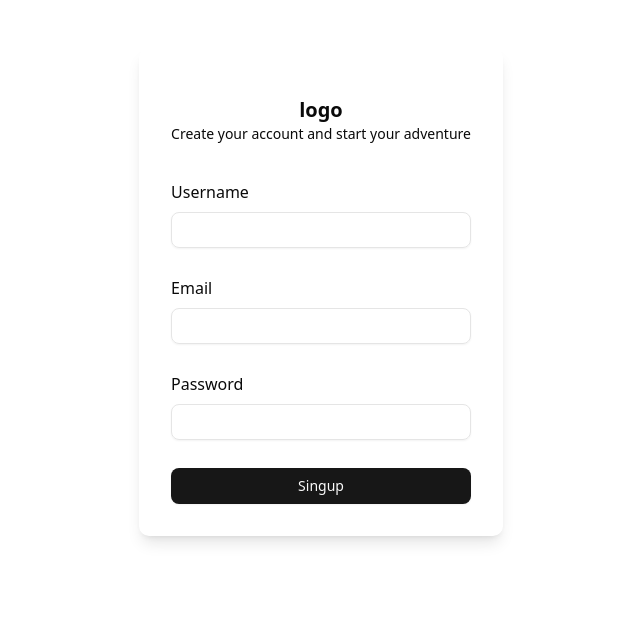
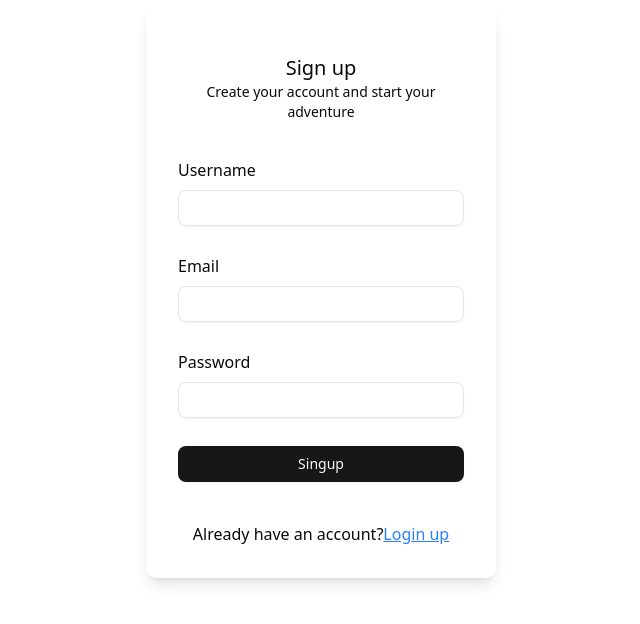
Before and after one commit to SriHariPokkimgari/Instaclone, a React (Vite) app in the folder client/: page /signup in a window 1280 px wide. Shown: the part 108-732 px from the top of the page, without its empty margins (319-959 px from the left). Built offline with nearby package versions, Linux system fonts and the light colour scheme.

Commit message:
modify some files

```diff
--- a/client/package.json
+++ b/client/package.json
@@ -19,6 +19,7 @@
     "lucide-react": "^0.542.0",
     "react": "^19.1.0",
     "react-dom": "^19.1.0",
+    "react-router": "^7.8.2",
     "tailwind-merge": "^3.3.1",
     "tailwindcss": "^4.1.13"
   },
--- a/client/src/App.jsx
+++ b/client/src/App.jsx
@@ -1,12 +1,17 @@
 import React from "react";
 import { Button } from "./components/ui/button";
 import Signup from "./components/Signup";
+import { BrowserRouter, Routes, Route } from "react-router";
+import Login from "./components/Login";
 
 const App = () => {
   return (
-    <>
-      <Signup />
-    </>
+    <BrowserRouter>
+      <Routes>
+        <Route path="/signup" element={<Signup />} />
+        <Route path="/login" element={<Login />} />
+      </Routes>
+    </BrowserRouter>
   );
 };
 
--- a/client/src/components/Signup.jsx
+++ b/client/src/components/Signup.jsx
@@ -11,6 +11,7 @@ const Signup = () => {
     password: "",
   });
   const [message, setMessage] = useState(null);
+  const [isLoading, setIsLoading] = useState(false);
 
   const handleSignup = async (e) => {
     e.preventDefault();
@@ -19,17 +20,20 @@ const Signup = () => {
       console.log(res);
     } catch (error) {
       console.log(error);
+      setMessage(error?.response?.data?.message);
+    } finally {
+      console.log(message);
     }
   };
 
   return (
-    <div className="flex items-center w-screen h-screen justify-center">
+    <div className="flex items-center h-screen justify-center">
       <form
         onSubmit={handleSignup}
-        className="shadow-lg rounded-lg flex flex-col gap-5 p-8"
+        className="shadow-lg rounded-lg w-[350px] flex flex-col gap-5 p-8"
       >
         <div className="my-4">
-          <h2 className="text-center font-bold text-xl ">logo</h2>
+          <h2 className="text-center font-medium text-xl ">Sign up</h2>
           <p className="text-sm text-center ">
             Create your account and start your adventure
           </p>
@@ -70,6 +74,17 @@ const Signup = () => {
           />
         </div>
         <Button>Singup</Button>
+        <div className="text-center text-red-500">
+          {message ? <p>{message}</p> : null}
+        </div>
+        <div className="text-center">
+          <p>
+            Already have an account?
+            <a href="/login" className="underline text-blue-500">
+              Login up
+            </a>
+          </p>
+        </div>
       </form>
     </div>
   );
```
Also changed, not shown: 1 other file (tests, documents, lock files or other folders).
